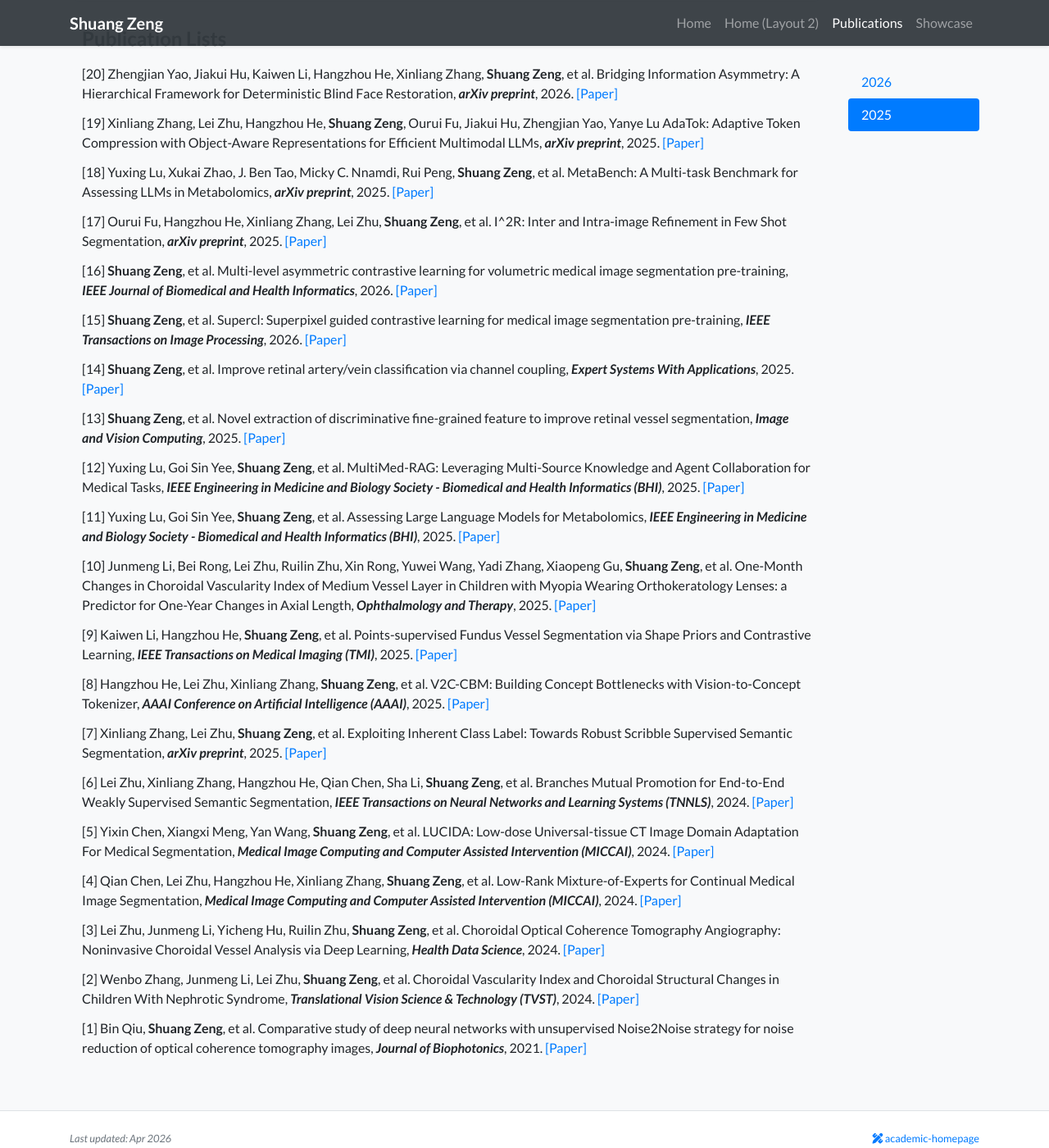
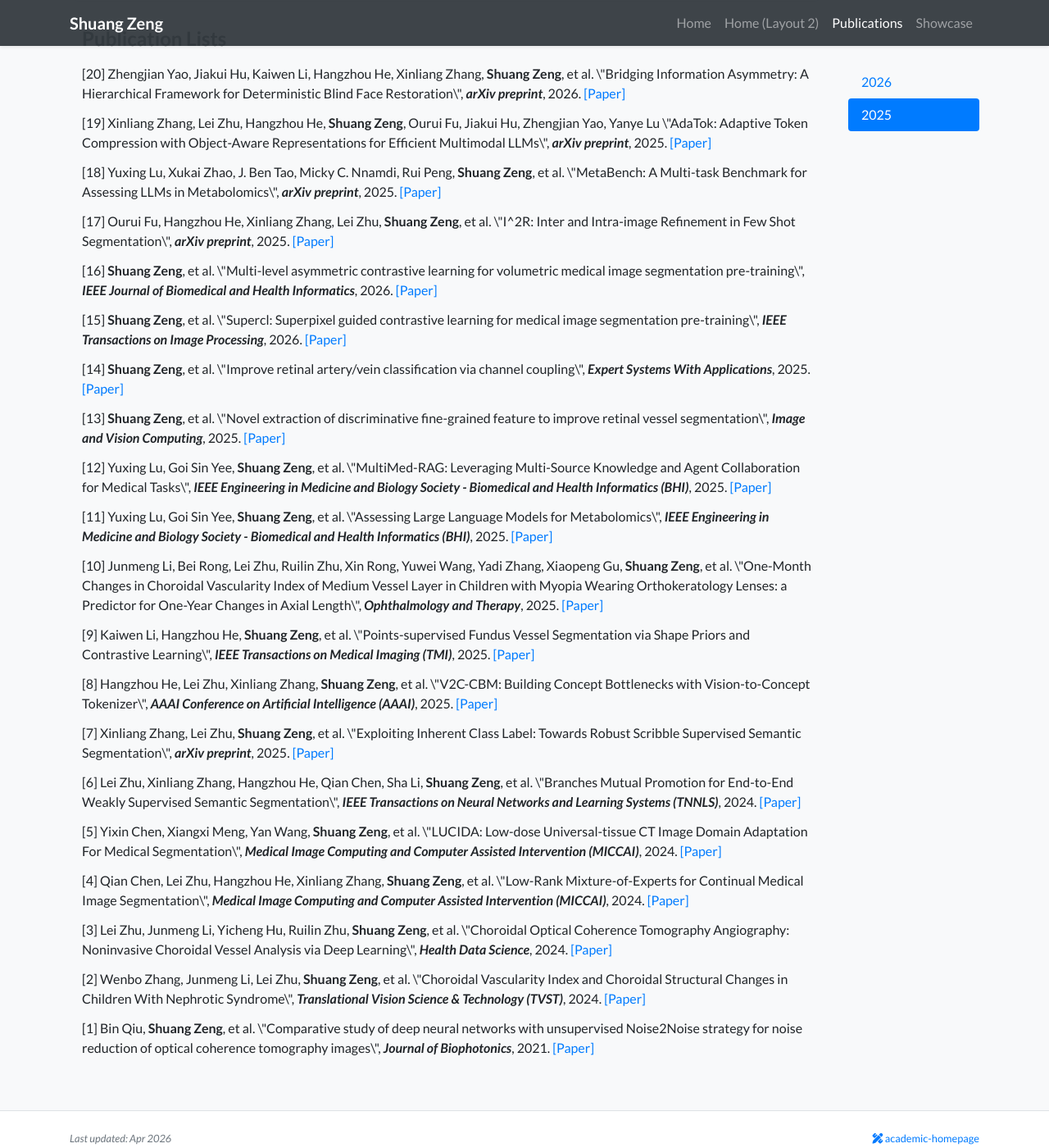
Before and after one commit to stevezs315/stevezs315.github.io, a Jekyll site: the page built from publications.html, in a window 1280 px wide and 1400 px high, scrolled down 1233 px. Shown: the whole window at 82% size. Built offline with Jekyll 4.4.1, drawn with Linux system fonts in a browser that asks for light colours; nearby versions of some CDN libraries; a style sheet for code colours, icons or effects is not loaded.

```diff
--- a/_data/co-author_pub.yml
+++ b/_data/co-author_pub.yml
@@ -1,138 +1,138 @@
 - authors: "Zhengjian Yao, Jiakui Hu, Kaiwen Li, Hangzhou He, Xinliang Zhang, <strong>Shuang Zeng</strong>, et al."
-  title: "Bridging Information Asymmetry: A Hierarchical Framework for Deterministic Blind Face Restoration"
+  title: '\"Bridging Information Asymmetry: A Hierarchical Framework for Deterministic Blind Face Restoration\"'
   venue: "<strong>arXiv preprint</strong>"
   year: 2026
   url: "https://arxiv.org/abs/2601.19506"
   index: 20
 
 - authors: "Xinliang Zhang, Lei Zhu, Hangzhou He, <strong>Shuang Zeng</strong>, Ourui Fu, Jiakui Hu, Zhengjian Yao, Yanye Lu"
-  title: "AdaTok: Adaptive Token Compression with Object-Aware Representations for Efficient Multimodal LLMs"
+  title: '\"AdaTok: Adaptive Token Compression with Object-Aware Representations for Efficient Multimodal LLMs\"'
   venue: "<strong>arXiv preprint</strong>"
   year: 2025
   url: "https://arxiv.org/abs/2511.14169"
   index: 19
 
 - authors: "Yuxing Lu, Xukai Zhao, J. Ben Tao, Micky C. Nnamdi, Rui Peng, <strong>Shuang Zeng</strong>, et al."
-  title: "MetaBench: A Multi-task Benchmark for Assessing LLMs in Metabolomics"
+  title: '\"MetaBench: A Multi-task Benchmark for Assessing LLMs in Metabolomics\"'
   venue: "<strong>arXiv preprint</strong>"
   year: 2025
   url: "https://www.arxiv.org/abs/2510.14944"
   index: 18
 
 - authors: "Ourui Fu, Hangzhou He, Xinliang Zhang, Lei Zhu, <strong>Shuang Zeng</strong>, et al."
-  title: "I^2R: Inter and Intra-image Refinement in Few Shot Segmentation"
+  title: '\"I^2R: Inter and Intra-image Refinement in Few Shot Segmentation\"'
   venue: "<strong>arXiv preprint</strong>"
   year: 2025
   url: "https://arxiv.org/abs/2507.05838"
   index: 17
 
 - authors: "<strong>Shuang Zeng</strong>, et al."
-  title: "Multi-level asymmetric contrastive learning for volumetric medical image segmentation pre-training"
+  title: '\"Multi-level asymmetric contrastive learning for volumetric medical image segmentation pre-training\"'
   venue: "<strong>IEEE Journal of Biomedical and Health Informatics</strong>"
   year: 2026
   url: "https://arxiv.org/abs/2309.11876"
   index: 16
 
 - authors: "<strong>Shuang Zeng</strong>, et al."
-  title: "Supercl: Superpixel guided contrastive learning for medical image segmentation pre-training"
+  title: '\"Supercl: Superpixel guided contrastive learning for medical image segmentation pre-training\"'
   venue: "<strong>IEEE Transactions on Image Processing</strong>"
   year: 2026
   url: "https://doi.org/10.1109/TIP.2026.3657233"
   index: 15
 
 - authors: "<strong>Shuang Zeng</strong>, et al."
-  title: "Improve retinal artery/vein classification via channel coupling"
+  title: '\"Improve retinal artery/vein classification via channel coupling\"'
   venue: "<strong>Expert Systems With Applications</strong>"
   year: 2025
   url: "https://doi.org/10.1016/j.eswa.2025.130795"
   index: 14
 
 - authors: "<strong>Shuang Zeng</strong>, et al."
-  title: "Novel extraction of discriminative fine-grained feature to improve retinal vessel segmentation"
+  title: '\"Novel extraction of discriminative fine-grained feature to improve retinal vessel segmentation\"'
   venue: "<strong>Image and Vision Computing</strong>"
   year: 2025
   url: "https://doi.org/10.1016/j.imavis.2025.105729"
   index: 13
 
 - authors: "Yuxing Lu, Goi Sin Yee, <strong>Shuang Zeng</strong>, et al."
-  title: "MultiMed-RAG: Leveraging Multi-Source Knowledge and Agent Collaboration for Medical Tasks"
+  title: '\"MultiMed-RAG: Leveraging Multi-Source Knowledge and Agent Collaboration for Medical Tasks\"'
   venue: "<strong>IEEE Engineering in Medicine and Biology Society - Biomedical and Health Informatics (BHI)</strong>"
   year: 2025
   url: "https://openreview.net/forum?id=G5beqcp9fE"
   index: 12
 
 - authors: "Yuxing Lu, Goi Sin Yee, <strong>Shuang Zeng</strong>, et al."
-  title: "Assessing Large Language Models for Metabolomics"
+  title: '\"Assessing Large Language Models for Metabolomics\"'
   venue: "<strong>IEEE Engineering in Medicine and Biology Society - Biomedical and Health Informatics (BHI)</strong>"
   year: 2025
   url: "https://openreview.net/forum?id=jrjoVhZzgx"
   index: 11
 
 - authors: "Junmeng Li, Bei Rong, Lei Zhu, Ruilin Zhu, Xin Rong, Yuwei Wang, Yadi Zhang, Xiaopeng Gu, <strong>Shuang Zeng</strong>, et al."
-  title: "One-Month Changes in Choroidal Vascularity Index of Medium Vessel Layer in Children with Myopia Wearing Orthokeratology Lenses: a Predictor for One-Year Changes in Axial Length"
+  title: '\"One-Month Changes in Choroidal Vascularity Index of Medium Vessel Layer in Children with Myopia Wearing Orthokeratology Lenses: a Predictor for One-Year Changes in Axial Length\"'
   venue: "<strong>Ophthalmology and Therapy</strong>"
   year: 2025
   url: "https://link.springer.com/article/10.1007/s40123-025-01210-2"
   index: 10
 
 - authors: "Kaiwen Li, Hangzhou He, <strong>Shuang Zeng</strong>, et al."
-  title: "Points-supervised Fundus Vessel Segmentation via Shape Priors and Contrastive Learning"
+  title: '\"Points-supervised Fundus Vessel Segmentation via Shape Priors and Contrastive Learning\"'
   venue: "<strong>IEEE Transactions on Medical Imaging (TMI)</strong>"
   year: 2025
   url: "https://ieeexplore.ieee.org/document/11072425"
   index: 9
 
 - authors: "Hangzhou He, Lei Zhu, Xinliang Zhang, <strong>Shuang Zeng</strong>, et al."
-  title: "V2C-CBM: Building Concept Bottlenecks with Vision-to-Concept Tokenizer"
+  title: '\"V2C-CBM: Building Concept Bottlenecks with Vision-to-Concept Tokenizer\"'
   venue: "<strong>AAAI Conference on Artificial Intelligence (AAAI)</strong>"
   year: 2025
   url: "https://arxiv.org/pdf/2501.04975"
   index: 8
 
 - authors: "Xinliang Zhang, Lei Zhu, <strong>Shuang Zeng</strong>, et al."
-  title: "Exploiting Inherent Class Label: Towards Robust Scribble Supervised Semantic Segmentation"
+  title: '\"Exploiting Inherent Class Label: Towards Robust Scribble Supervised Semantic Segmentation\"'
   venue: "<strong>arXiv preprint</strong>"
   year: 2025
   url: "https://arxiv.org/abs/2503.13895"
   index: 7
 
 - authors: "Lei Zhu, Xinliang Zhang, Hangzhou He, Qian Chen, Sha Li, <strong>Shuang Zeng</strong>, et al."
-  title: "Branches Mutual Promotion for End-to-End Weakly Supervised Semantic Segmentation"
+  title: '\"Branches Mutual Promotion for End-to-End Weakly Supervised Semantic Segmentation\"'
   venue: "<strong>IEEE Transactions on Neural Networks and Learning Systems (TNNLS)</strong>"
   year: 2024
   url: "https://arxiv.org/abs/2308.04949"
   index: 6
 
 - authors: "Yixin Chen, Xiangxi Meng, Yan Wang, <strong>Shuang Zeng</strong>, et al."
-  title: "LUCIDA: Low-dose Universal-tissue CT Image Domain Adaptation For Medical Segmentation"
+  title: '\"LUCIDA: Low-dose Universal-tissue CT Image Domain Adaptation For Medical Segmentation\"'
   venue: "<strong>Medical Image Computing and Computer Assisted Intervention (MICCAI)</strong>"
   year: 2024
   url: "https://link.springer.com/chapter/10.1007/978-3-031-72111-3_37"
   index: 5
 
 - authors: "Qian Chen, Lei Zhu, Hangzhou He, Xinliang Zhang, <strong>Shuang Zeng</strong>, et al."
-  title: "Low-Rank Mixture-of-Experts for Continual Medical Image Segmentation"
+  title: '\"Low-Rank Mixture-of-Experts for Continual Medical Image Segmentation\"'
   venue: "<strong>Medical Image Computing and Computer Assisted Intervention (MICCAI)</strong>"
   year: 2024
   url: "https://arxiv.org/abs/2406.13583"
   index: 4
 
 - authors: "Lei Zhu, Junmeng Li, Yicheng Hu, Ruilin Zhu, <strong>Shuang Zeng</strong>, et al."
-  title: "Choroidal Optical Coherence Tomography Angiography: Noninvasive Choroidal Vessel Analysis via Deep Learning"
+  title: '\"Choroidal Optical Coherence Tomography Angiography: Noninvasive Choroidal Vessel Analysis via Deep Learning\"'
   venue: "<strong>Health Data Science</strong>"
   year: 2024
   url: "https://pubmed.ncbi.nlm.nih.gov/39257642/"
   index: 3
 
 - authors: "Wenbo Zhang, Junmeng Li, Lei Zhu, <strong>Shuang Zeng</strong>, et al."
-  title: "Choroidal Vascularity Index and Choroidal Structural Changes in Children With Nephrotic Syndrome"
+  title: '\"Choroidal Vascularity Index and Choroidal Structural Changes in Children With Nephrotic Syndrome\"'
   venue: "<strong>Translational Vision Science & Technology (TVST)</strong>"
   year: 2024
   url: "https://doi.org/10.1167/tvst.13.3.18"
   index: 2
 
 - authors: "Bin Qiu, <strong>Shuang Zeng</strong>, et al."
-  title: "Comparative study of deep neural networks with unsupervised Noise2Noise strategy for noise reduction of optical coherence tomography images"
+  title: '\"Comparative study of deep neural networks with unsupervised Noise2Noise strategy for noise reduction of optical coherence tomography images\"'
   venue: "<strong>Journal of Biophotonics</strong>"
   year: 2021
   url: "https://doi.org/10.1002/jbio.202100151"
```
